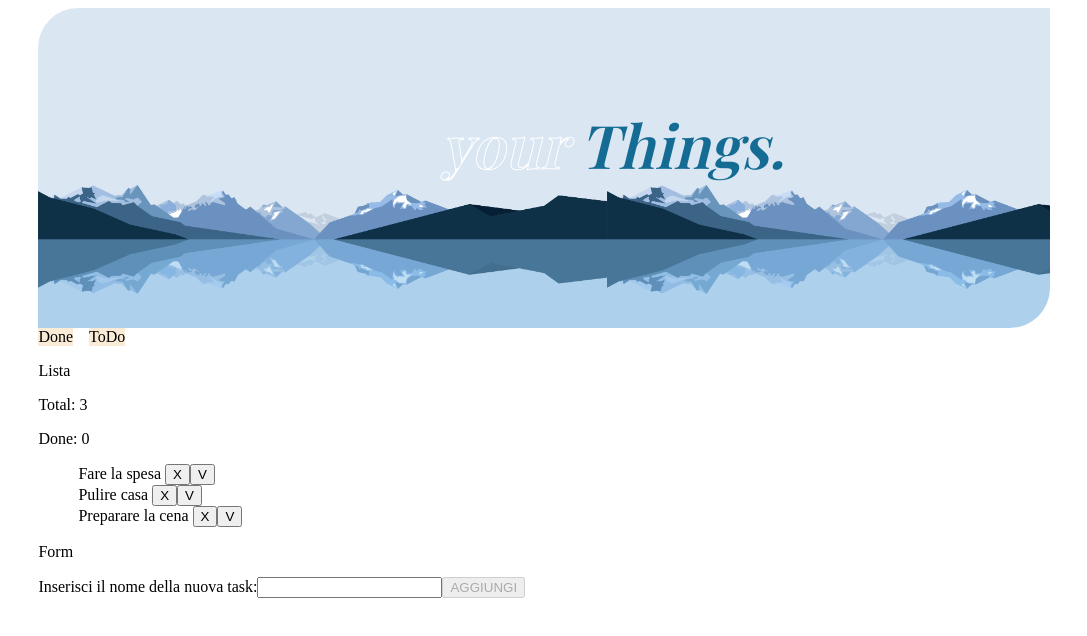
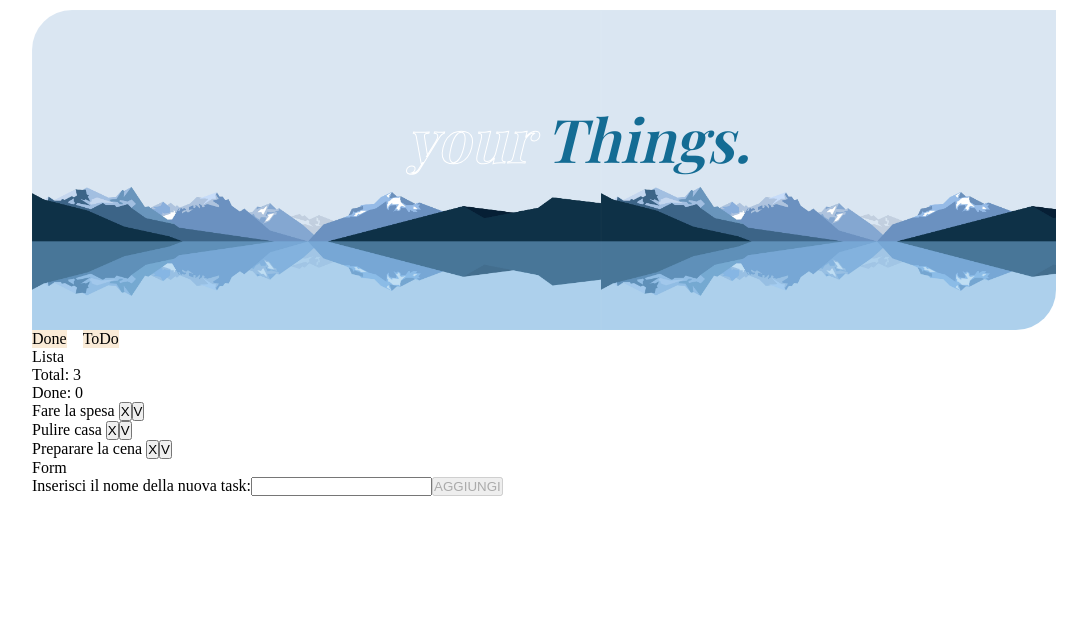
Before and after one commit to lufranski/ToDoList, an Angular app: page / in a window 1280 px wide. Shown: the top 636 px of the page, without its empty margins (96-1183 px from the left). Built offline with nearby package versions, Linux system fonts and the light colour scheme; a web font is replaced by a local one.

Commit message:
layout adjustments

```diff
--- a/src/app/app.component.scss
+++ b/src/app/app.component.scss
@@ -6,6 +6,7 @@
     .hero {
 
         height: 40vh;
+        margin-top: 10px;
         background-image: url('../assets/WP.jpg');
         background-size: contain;
         border-radius: 40px 0 40px 0;
@@ -14,9 +15,9 @@
         h1 {
 
             position: absolute;
-            top: 30%;
+            top: 40%;
             left: 50%;
-            transform: translate(-30%, -50%);
+            transform: translate(-40%, -50%);
             font-family: 'Playfair Display', serif;
             font-size: 60px;
             color: #146C94;
--- a/src/styles.scss
+++ b/src/styles.scss
@@ -1,2 +1,9 @@
 /* You can add global styles to this file, and also import other style files */
 @import url('https://fonts.googleapis.com/css2?family=Playfair+Display:ital,wght@0,400;0,500;0,600;1,400;1,500;1,600&display=swap');
+
+* {
+
+    margin: 0;
+    padding: 0;
+    box-sizing: border-box;
+}
```
